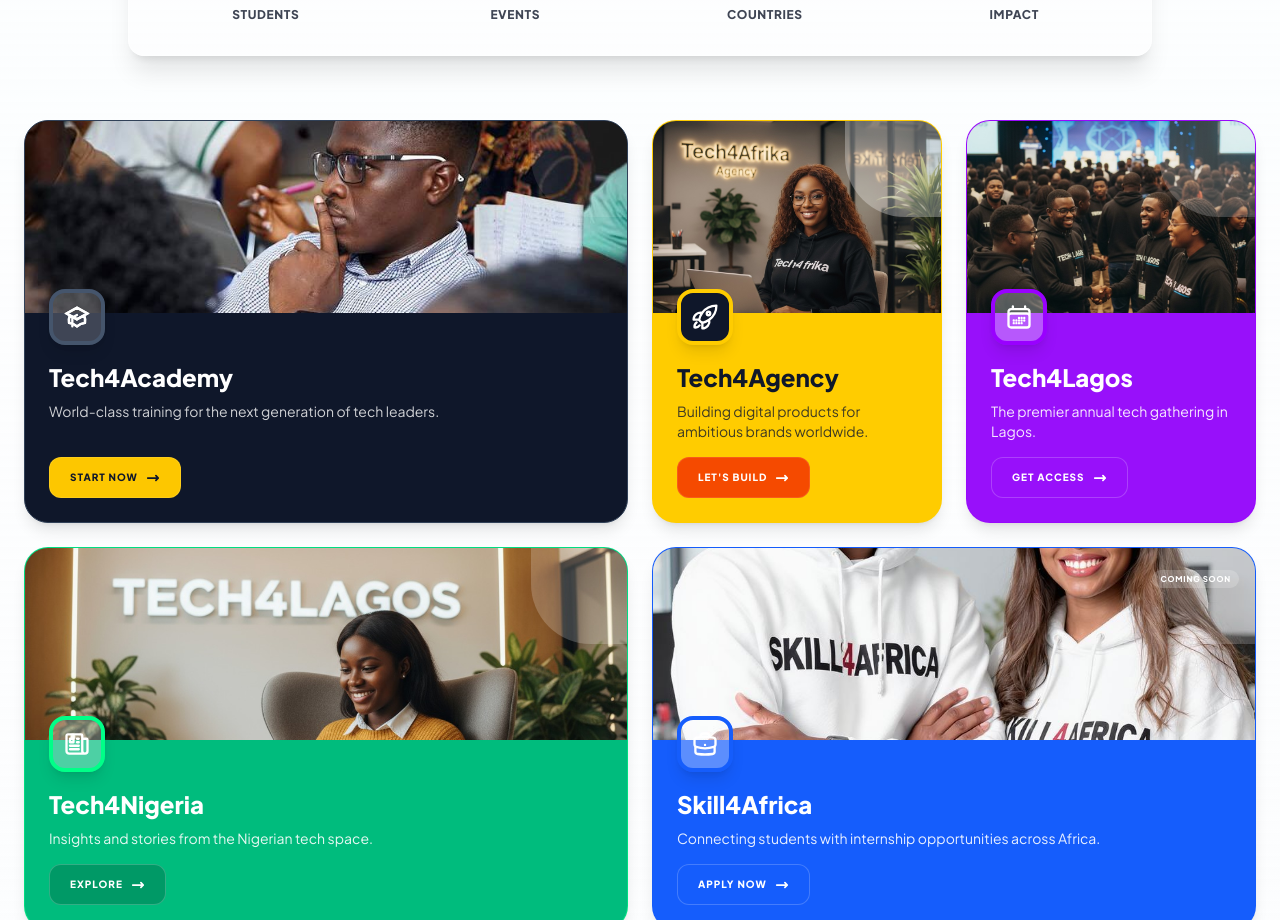
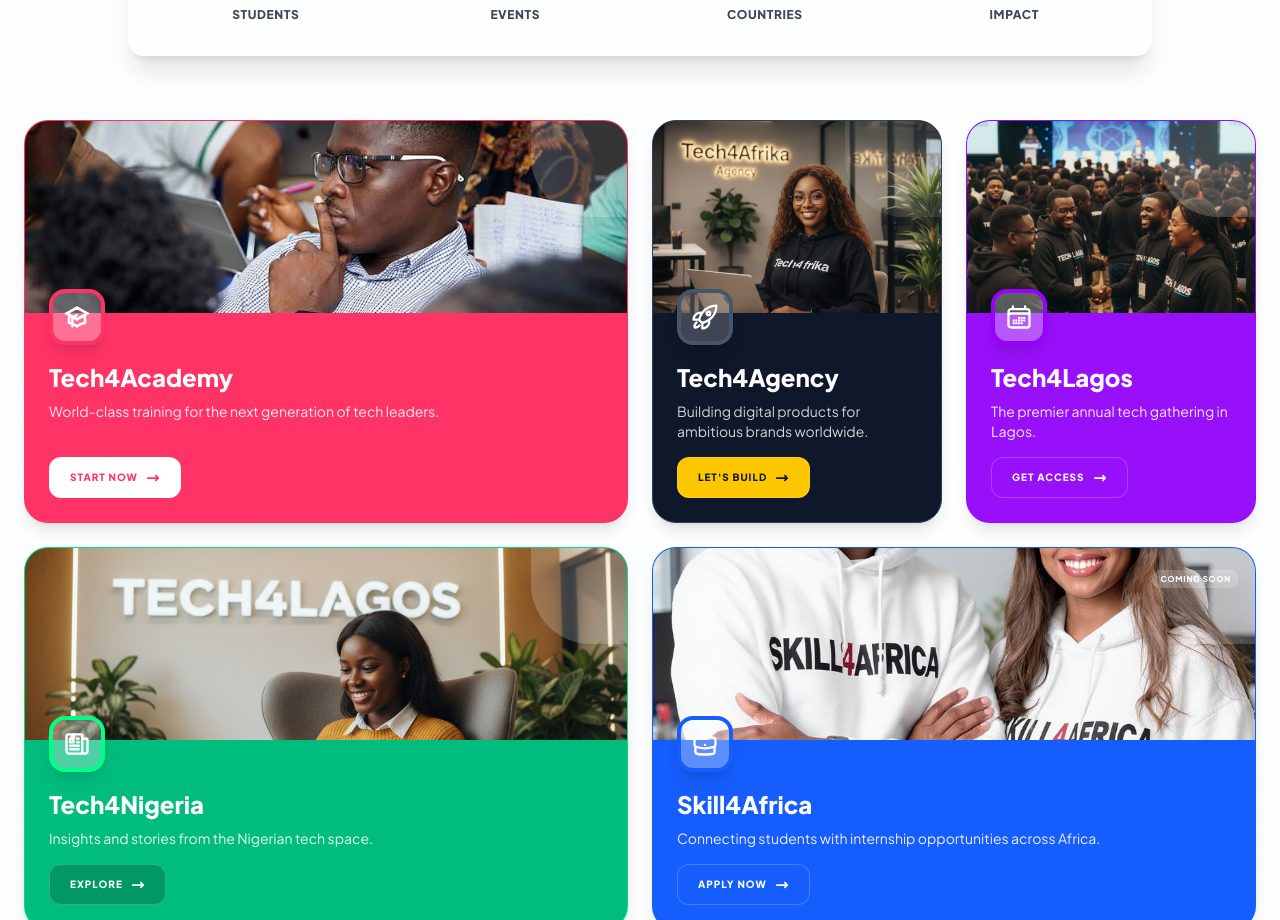
Before and after one commit to Inflimity/tech4africa, a Next.js app: page / in a window 1280 px wide. Shown: the part 1401-2321 px from the top of the page. Built offline with nearby package versions, Linux system fonts and the light colour scheme.

Commit message:
pillar cards

```diff
--- a/app/page.tsx
+++ b/app/page.tsx
@@ -168,7 +168,7 @@
               imageSrc="/images/stu18.jpeg"
               imageAlt="Academy"
               icon={<AcademyIcon />}
-              variant="black"
+              variant="red"
               className="lg:col-span-2"
             />
 
@@ -180,7 +180,7 @@
               imageSrc="/images/agency1.jpeg"
               imageAlt="Agency"
               icon={<AgencyIcon />}
-              variant="yellow"
+              variant="black"
             />
 
             <PillarCard
```
